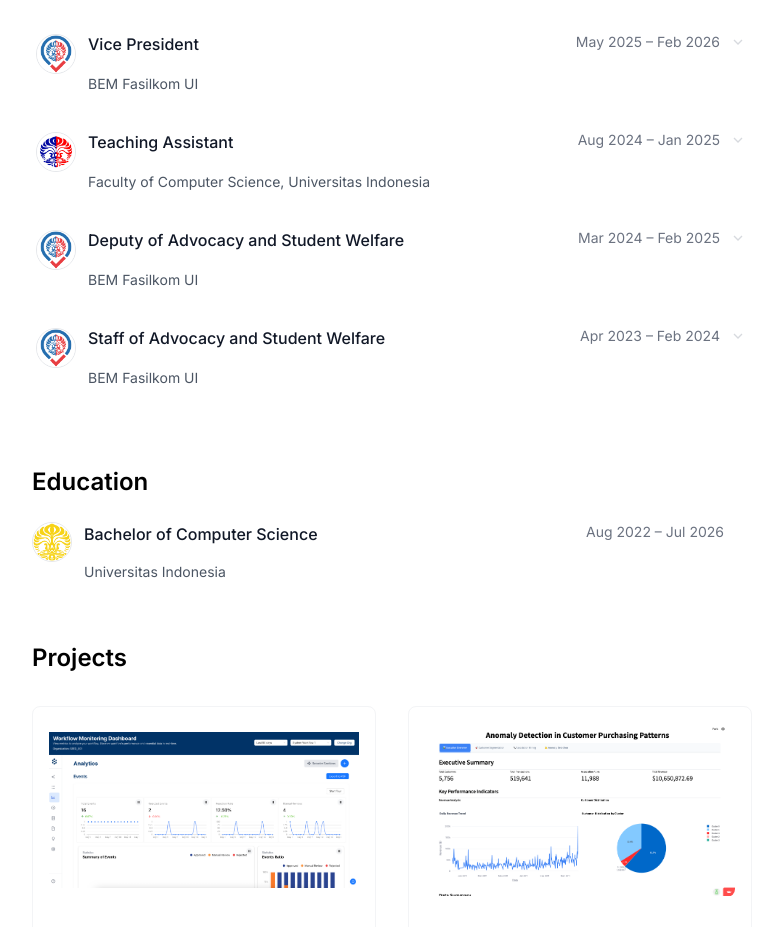
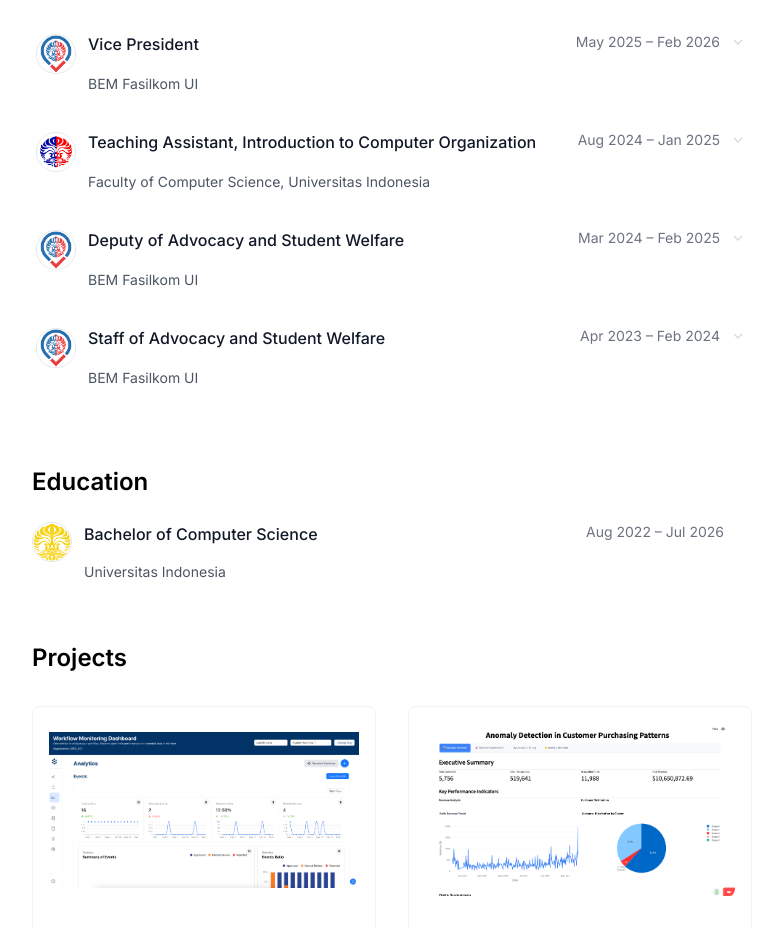
Before and after one commit to wahyuhiddayat/wahyuht, a Next.js app: page / in a window 1280 px wide. Shown: the part 1360-2287 px from the top of the page, without its empty margins (248-1021 px from the left). Built offline with nearby package versions, Linux system fonts and the light colour scheme.

Commit message:
fix: add Badr Interactive logo and align TA title formatting

```diff
--- a/src/data/experience.ts
+++ b/src/data/experience.ts
@@ -74,13 +74,13 @@ export const experienceData: Experience[] = [
     }
   },
   {
-    position: "Teaching Assistant",
+    position: "Teaching Assistant, Introduction to Computer Organization",
     company: "Faculty of Computer Science, Universitas Indonesia",
     period: "Aug 2024 – Jan 2025",
     logo: "/images/makara_fasilkom.png",
     url: "https://cs.ui.ac.id",
     details: {
-      description: "Assisted in teaching Introduction to Computer Organization, supporting student learning in MIPS and AVR Assembly.",
+      description: "Supported student learning in MIPS and AVR Assembly through labs, tutorials, and exam reviews.",
       achievements: [
         "Guided and evaluated 46 students through labs and tutorials",
         "Collaborated with 3 TAs and the professor to meet course goals",
```
Also changed, not shown: public/images/badr-interactive.png (added).
